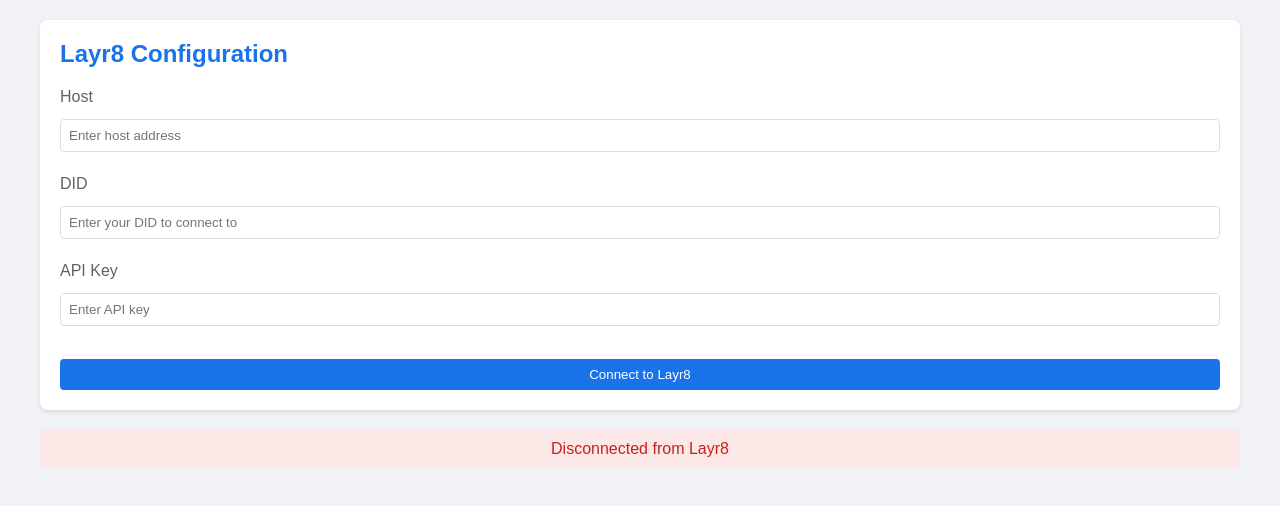
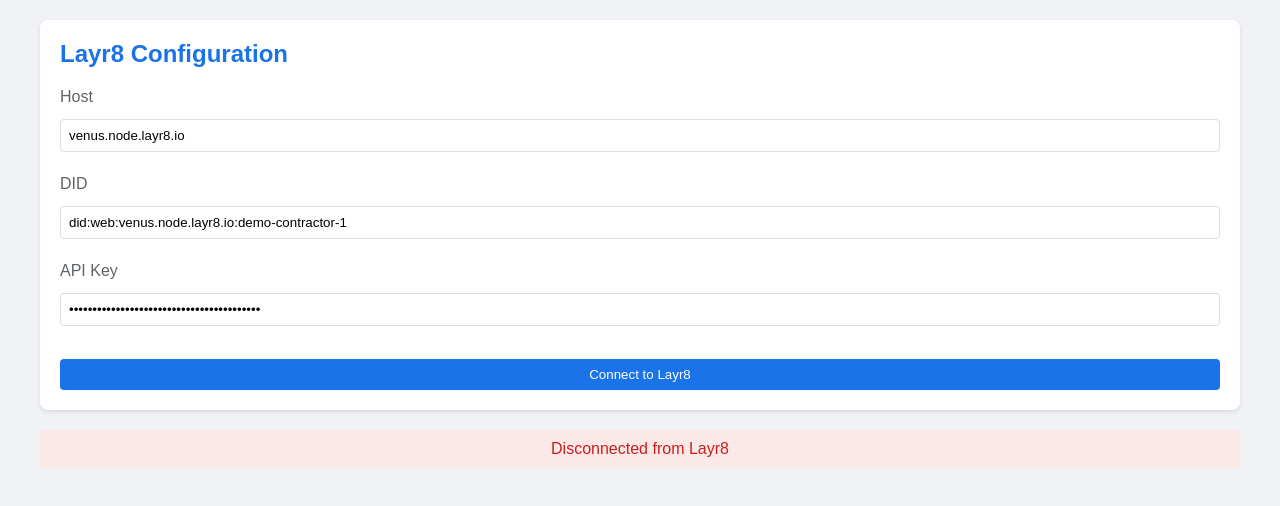
Before and after one commit to pace-protocoltech/layr8-examples, a website: page eticket/index.html in a window 1280 px wide. Drawn offline with Linux system fonts and the light colour scheme; no server answers.

Commit message:
Update index.html

```diff
--- a/eticket/index.html
+++ b/eticket/index.html
@@ -213,19 +213,23 @@
       <div id="error-message" class="error-message"></div>
       <div class="input-group">
         <label for="host">Host</label>
-        <input type="text" id="host" placeholder="Enter host address" />
+        <input type="text" id="host" value="venus.node.layr8.io" />
       </div>
       <div class="input-group">
         <label for="myDid">DID</label>
         <input
           type="text"
           id="myDid"
-          placeholder="Enter your DID to connect to"
+          value="did:web:venus.node.layr8.io:demo-contractor-1"
         />
       </div>
       <div class="input-group">
         <label for="apiKey">API Key</label>
-        <input type="password" id="apiKey" placeholder="Enter API key" />
+        <input
+          type="password"
+          id="apiKey"
+          value="chatbot_agBNowkv_x02vtrmlT4B4tDDYl6deNj2V"
+        />
       </div>
       <button id="connect-button" onclick="saveConfig()">
         Connect to Layr8
```
